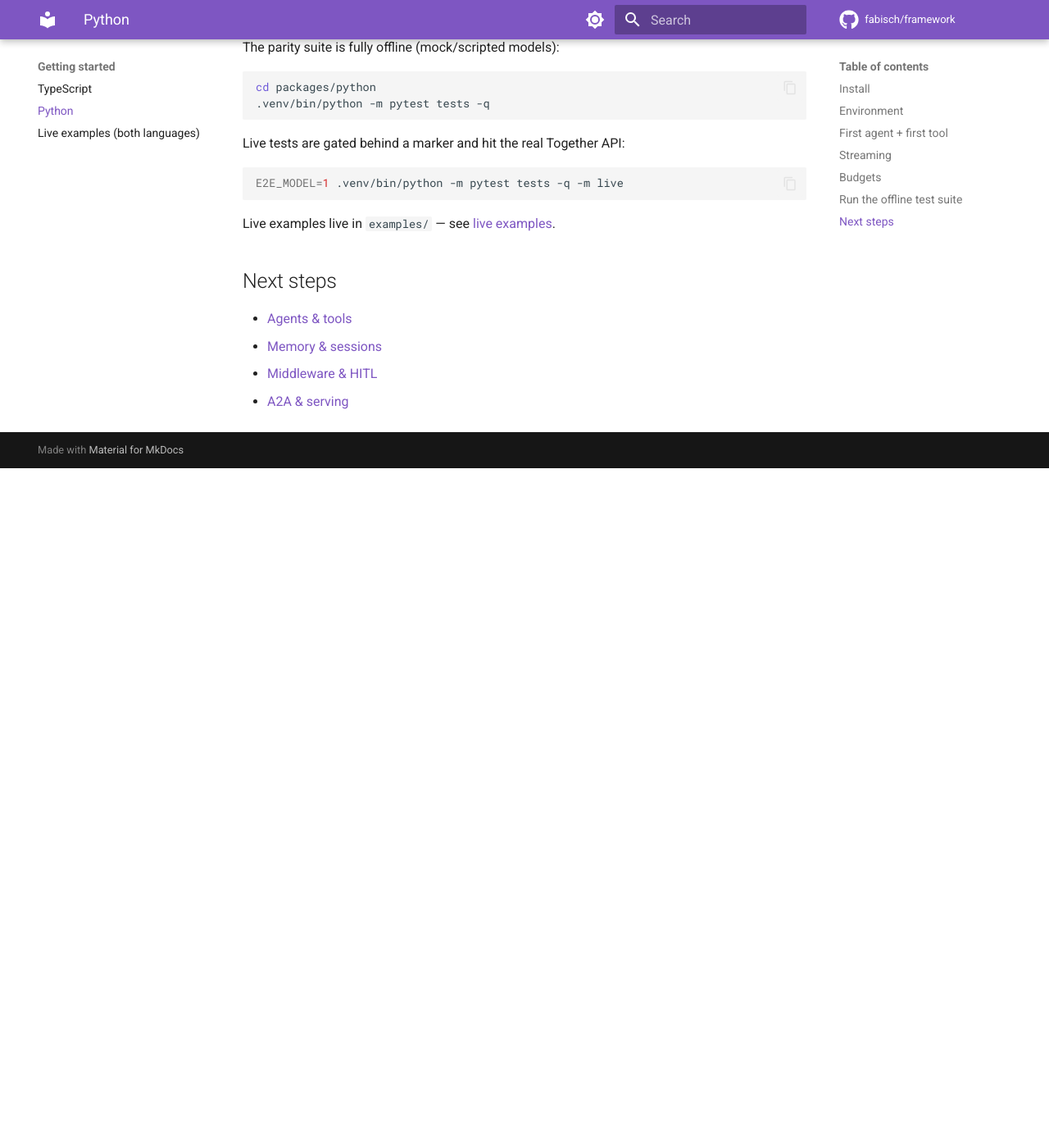
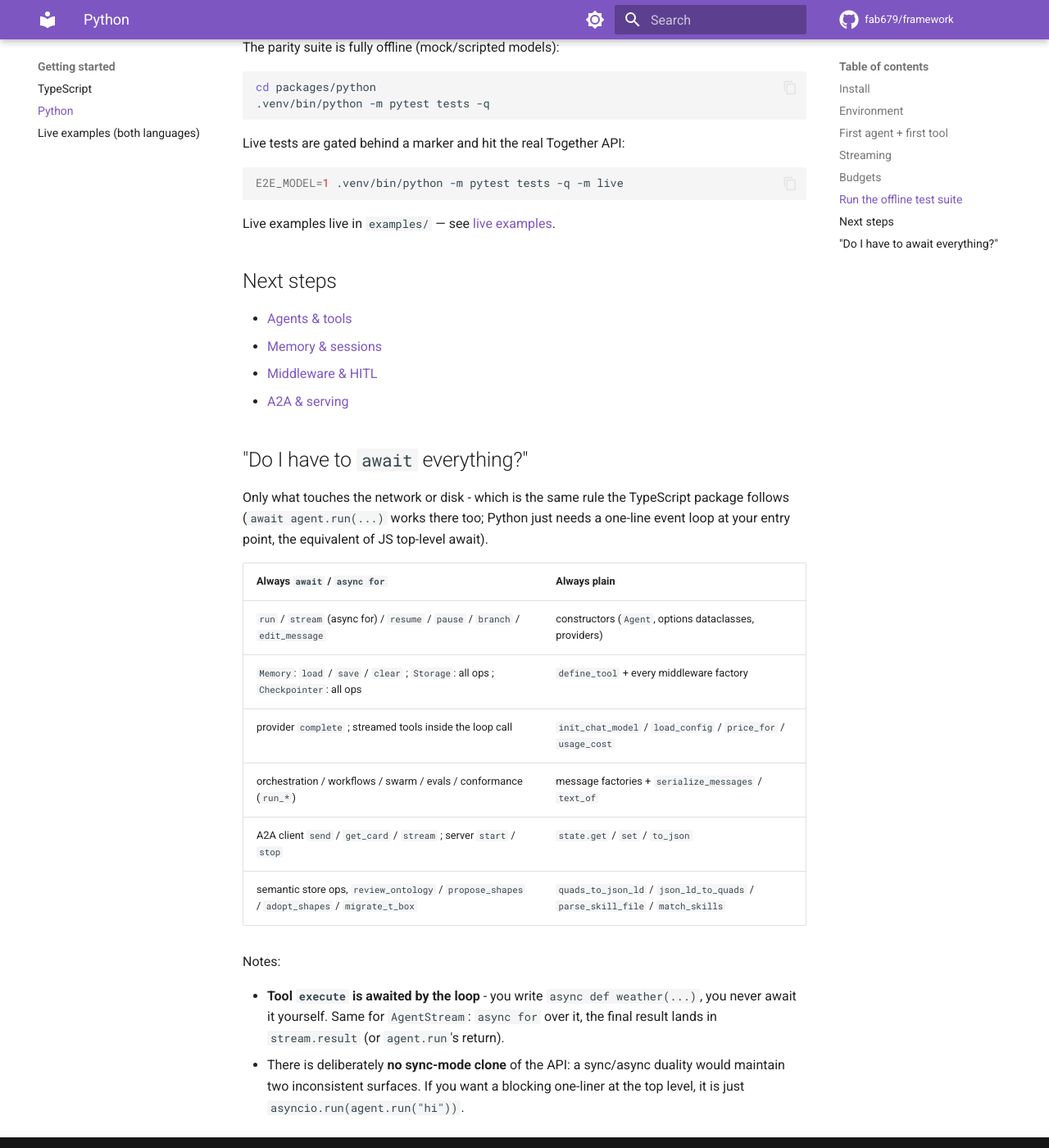
Before and after one commit to fab679/framework, an MkDocs documentation site: the page built from docs/getting-started/python.md, in a window 1280 px wide and 1400 px high, scrolled down 2933 px. Shown: the whole window at 82% size. Built offline with MkDocs 1.6.1 and Material for MkDocs 9.7.7, drawn with Linux system fonts in a browser that asks for light colours; comment, search, counter and statistics services are not loaded; before the commit the page ends 3504 px from its top, so only the background shows below that.

Commit message:
docs(python): async/await FAQ (exact sync vs async surface); fix repo_name

```diff
--- a/docs/getting-started/python.md
+++ b/docs/getting-started/python.md
@@ -132,3 +132,28 @@ Live examples live in `examples/` — see [live examples](live-examples.md).
 - [Memory & sessions](../guides/memory-sessions.md)
 - [Middleware & HITL](../guides/middleware.md)
 - [A2A & serving](../guides/a2a-serving.md)
+
+
+## "Do I have to `await` everything?"
+
+Only what touches the network or disk - which is the same rule the TypeScript
+package follows (`await agent.run(...)` works there too; Python just needs a
+one-line event loop at your entry point, the equivalent of JS top-level await).
+
+| Always `await` / `async for` | Always plain |
+| --- | --- |
+| `run` / `stream` (async for) / `resume` / `pause` / `branch` / `edit_message` | constructors (`Agent`, options dataclasses, providers) |
+| `Memory`: `load` / `save` / `clear` ; `Storage`: all ops ; `Checkpointer`: all ops | `define_tool` + every middleware factory |
+| provider `complete` ; streamed tools inside the loop call | `init_chat_model` / `load_config` / `price_for` / `usage_cost` |
+| orchestration / workflows / swarm / evals / conformance (`run_*`) | message factories + `serialize_messages` / `text_of` |
+| A2A client `send` / `get_card` / `stream` ; server `start` / `stop` | `state.get` / `set` / `to_json` |
+| semantic store ops, `review_ontology` / `propose_shapes` / `adopt_shapes` / `migrate_t_box` | `quads_to_json_ld` / `json_ld_to_quads` / `parse_skill_file` / `match_skills` |
+
+Notes:
+
+- **Tool `execute` is awaited by the loop** - you write `async def weather(...)`,
+  you never await it yourself. Same for `AgentStream`: `async for` over it, the
+  final result lands in `stream.result` (or `agent.run`'s return).
+- There is deliberately **no sync-mode clone** of the API: a sync/async duality
+  would maintain two inconsistent surfaces. If you want a blocking one-liner at
+  the top level, it is just `asyncio.run(agent.run("hi"))`.
--- a/mkdocs.yml
+++ b/mkdocs.yml
@@ -2,7 +2,7 @@ site_name: Framework Agents
 site_description: TypeScript-first + Python-parity agent framework — tools, streaming, budgets, middleware, multi-agent, semantic graph, A2A serving
 site_url: https://fab679.github.io/framework/
 repo_url: https://github.com/fab679/framework
-repo_name: fabisch/framework
+repo_name: fab679/framework
 edit_uri: edit/main/docs/
 
 theme:
```
